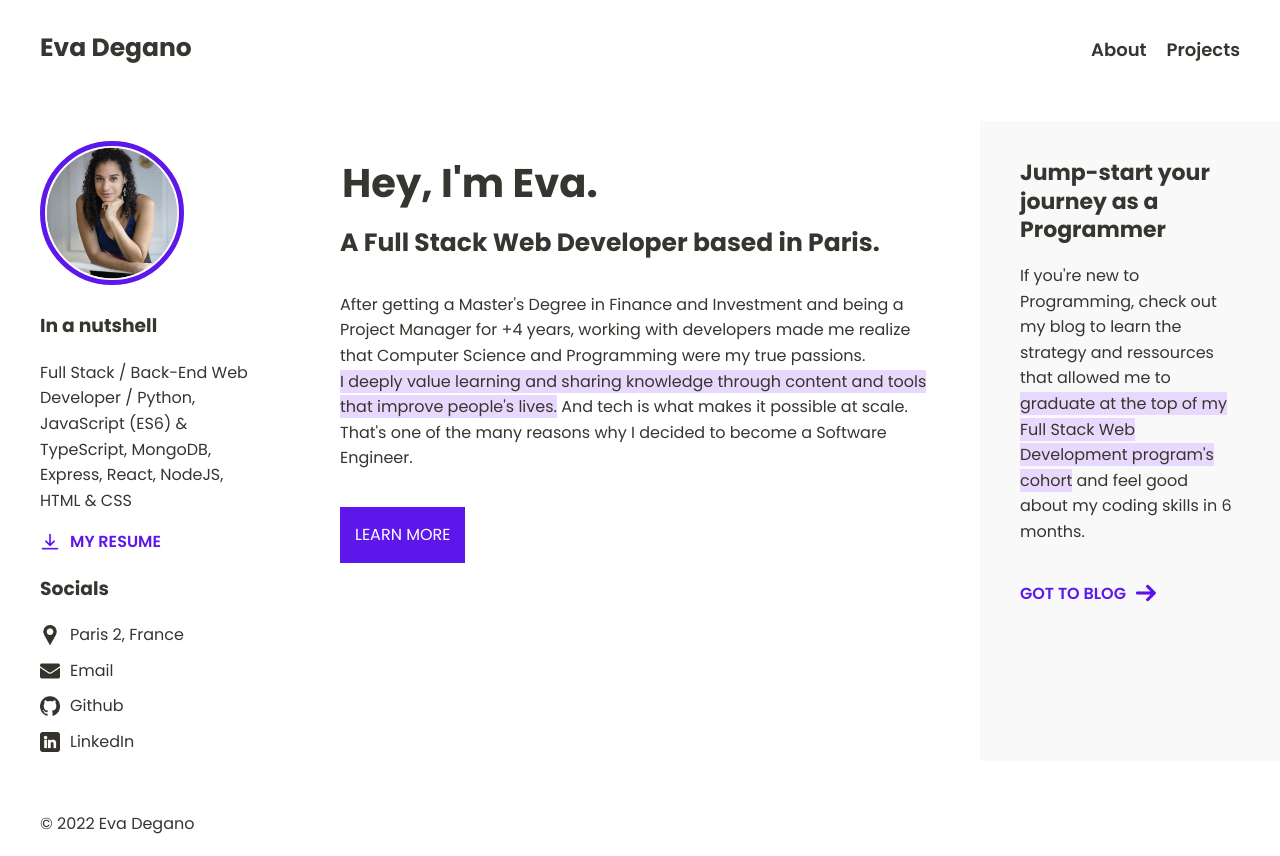
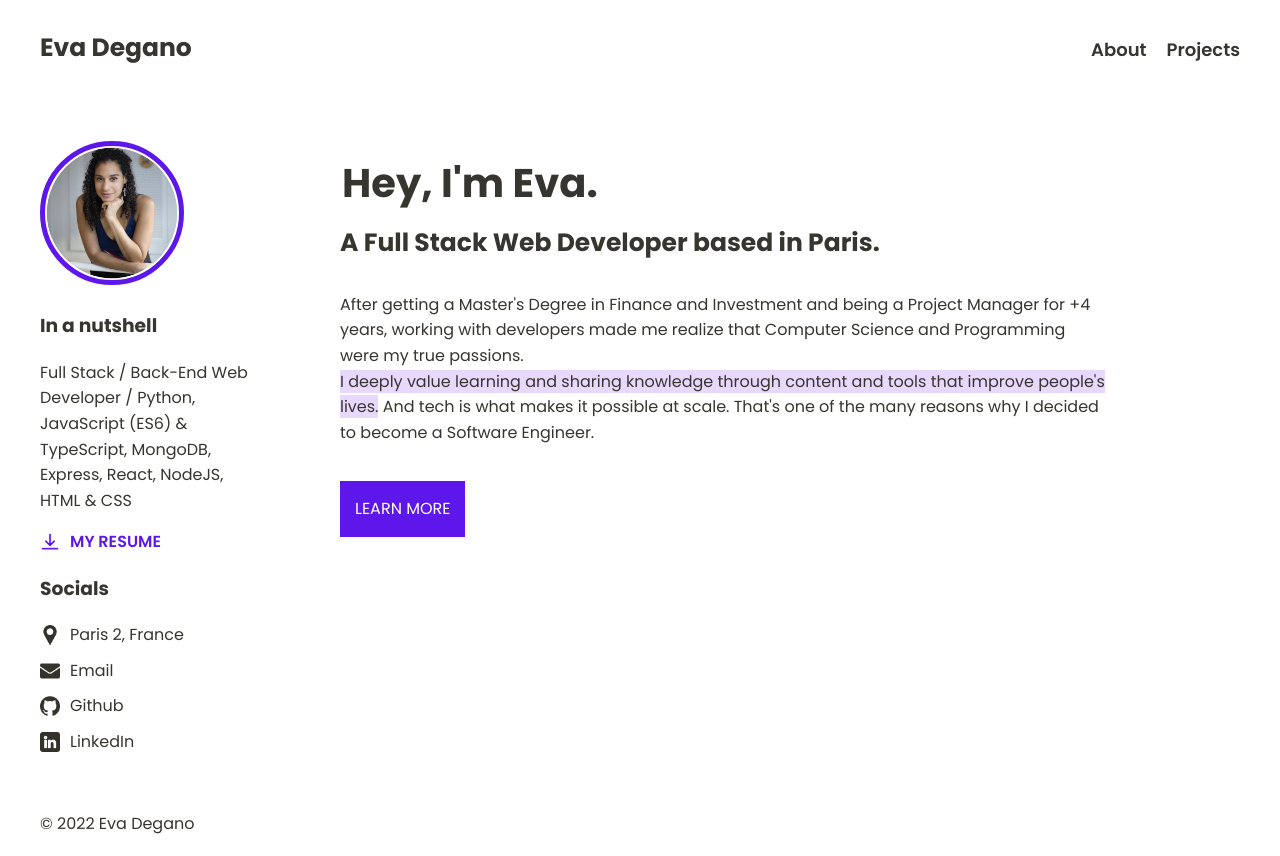
Before and after one commit to evadegano/eva-website, a Next.js app: page / in a window 1280 px wide. Built offline with nearby package versions, Linux system fonts and the light colour scheme.

Commit message:
removed blog

```diff
--- a/components/layout.js
+++ b/components/layout.js
@@ -30,7 +30,7 @@ export default function Layout({ children, home }) {
 
         {children}
 
-        {home && <RightSideBar />}
+        {/*home && <RightSideBar />*/}
       </main>
 
       <Footer />
```
